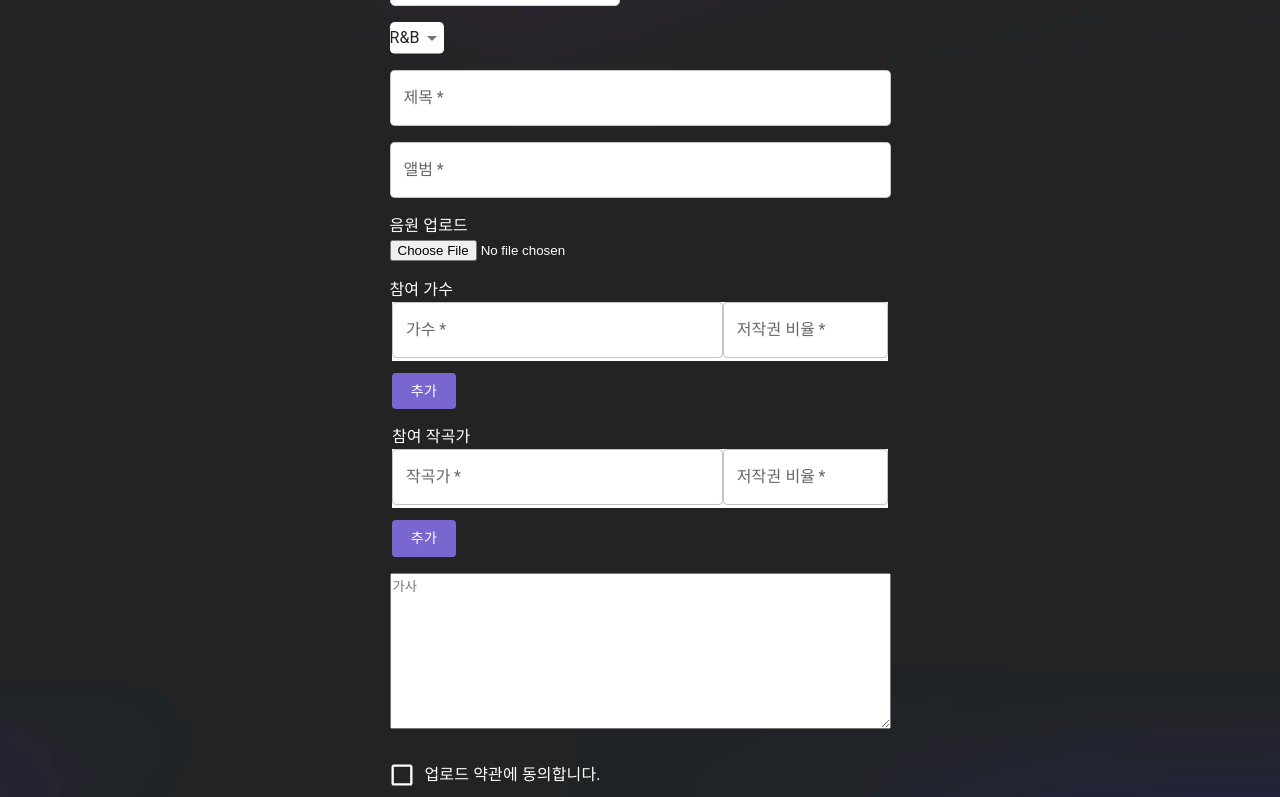
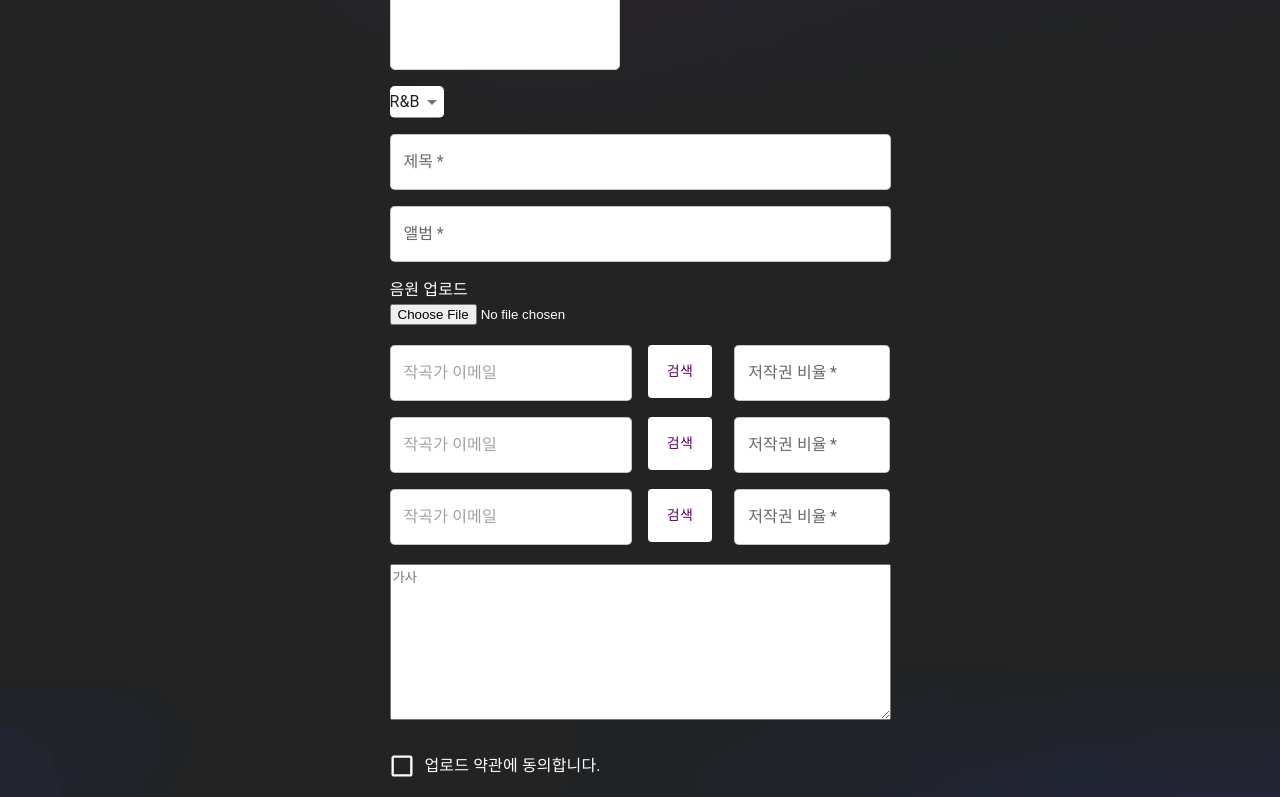
Before and after one commit to UXMUnderGraduate/22-S-Front, a React (Create React App) app: page /upload in a window 1280 px wide. Shown: the part 479-1276 px from the top of the page. Built offline with nearby package versions, Linux system fonts and the light colour scheme; sample sign-in values are in the browser's storage.

Commit message:
feat:저작권자 holder , rate

```diff
--- a/src/page/UploadPage.jsx
+++ b/src/page/UploadPage.jsx
@@ -1,27 +1,29 @@
 import React, { useState, useEffect } from 'react';
-
 import axios from 'axios';
 import {
   Button,
   CssBaseline,
   TextField,
   FormControl,
-  FormControlLabel,
-  Checkbox,
-  FormHelperText,
+  createTheme,
+  ThemeProvider,
   Grid,
   Box,
+  Checkbox,
+  FormControlLabel,
+  FormHelperText,
   Typography,
   Container,
   Select,
   MenuItem,
 } from '@mui/material/';
-import { createTheme, ThemeProvider } from '@mui/material/styles';
+import { useNavigate } from 'react-router-dom';
+import { useDropzone } from 'react-dropzone';
 import styled from 'styled-components';
-import { useDropzone } from 'react-dropzone';
-// import * as contractApi from '../services/contract';
-import { useNavigate } from 'react-router-dom';
-
+import { ListItemButton, Drawer, List, Divider, ListItem, ListItemText } from '@mui/material';
+const Boxs = styled(Box)`
+  padding-bottom: 40px !important;
+`;
 const thumbsContainer = {
   display: 'flex',
   flexDirection: 'row',
@@ -58,7 +60,6 @@ const img = {
   width: 220,
   height: 220,
 };
-
 const FormHelperTexts = styled(FormHelperText)`
   width: 100%;
   padding-left: 16px;
@@ -66,11 +67,14 @@ const FormHelperTexts = styled(FormHelperText)`
   color: #d32f2f !important;
 `;
 
-const Boxs = styled(Box)`
-  padding-bottom: 40px !important;
-`;
+function UploadPage() {
+  function CheckSession() {
+    if (localStorage.getItem('jwtToken') == null) {
+      window.location = 'http://localhost:3000';
+    }
+  }
+  setInterval(CheckSession(), 100);
 
-function RegisterPage() {
   const theme = createTheme({
     palette: {
       primary: {
@@ -84,22 +88,162 @@ function RegisterPage() {
       },
     },
   });
+  const navigate = useNavigate();
+  const [state, setState] = React.useState({
+    bottom: false,
+  });
+  const [data, setData] = useState([]);
+  const [holder, setholder] = useState([]);
+  const [rate, setRate] = useState([]);
+  const [image, setImage] = useState('');
+  const [checked, setChecked] = useState(false);
+  const [file, setFile] = useState([]);
   const [genre, setGenre] = useState('R&B');
-  const [checked, setChecked] = useState(false);
-  const [registerError, setRegisterError] = useState('');
-  const token = localStorage.getItem('token');
-  // let userId = localStorage.getItem('userId');
-  // let sellerContractAddress;
+  const token = localStorage.getItem('jwtToken');
+  const [search, setSearch] = useState('');
+  const ariaLabel = { 'aria-label': 'search' };
+  const anchor = 'bottom';
+  const [musicError, setMusicError] = useState(false);
+  const [rateError, setRateError] = useState(false);
+  const [UploadError, setUploadError] = useState('');
+
+  const handleImage = (event) => {
+    setImage(event.target.value);
+  };
+
+  const handleAgree = (event) => {
+    setChecked(event.target.checked);
+  };
+
+  const handleChange = (event) => {
+    setGenre(event.target.value);
+  };
+
+  const handleFile = (event) => {
+    setFile(event.target.value);
+  };
+
+  const handleOnKeyPress = (e) => {
+    if (e.key == ' ') {
+      handleRate(e);
+    }
+  };
+  const handleRate = (e) => {
+    setRate((rate) => {
+      return [...rate, e.target.value];
+    });
+  };
+
+  function clickSubmit() {
+    if (confirm('한번 업로드 하면 수정이 불가능합니다. 업로드 하시겠습니까?')) {
+      //form submit
+    } else {
+      return;
+    }
+  }
+
+  const toggleDrawer = (anchor, open) => (event) => {
+    handleOnClick();
+
+    if (event.type === 'keydown' && (event.key === 'Tab' || event.key === 'Shift')) {
+      return;
+    }
+    setState({ ...state, [anchor]: open });
+  };
+
+  const holderlist = (item) => {
+    setholder((holder) => {
+      console.log(holder);
+      return [...holder, item];
+    });
+  };
+
+  const list = (anchor) => (
+    <Box
+      style={{ fontColor: 'red' }}
+      sx={{ width: anchor === 'top' || anchor === 'bottom' ? 'auto' : 250 }}
+      role="presentation"
+      onClick={toggleDrawer(anchor, false)}
+      onKeyDown={toggleDrawer(anchor, false)}
+    >
+      <List>
+        {data.map((item) => (
+          <ListItem style={{ color: 'Black' }} key={item.id}>
+            <ListItemButton onClick={() => holderlist(item.id)}>
+              <ListItemText primary={item.nickname} />
+            </ListItemButton>
+          </ListItem>
+        ))}
+      </List>
+      <Divider />
+    </Box>
+  );
+
+  const onChangeSearch = (e) => {
+    setSearch(e.target.value);
+    toggleDrawer(anchor, true);
+  };
+
+  const handleOnClick = async () => {
+    // console.log(token);
+
+    await axios
+      .get(`http://${process.env.REACT_APP_BACKEND_URL}/api/v1/user?search=${search}`, {
+        headers: {
+          authorization: token,
+        },
+      })
+      .then((res) => {
+        setData(res.data.data);
+        console.log('데이터: ', data);
+        console.log('찾는 사람: ', search);
+        console.log('배열: ', holder);
+      })
+      .catch((err) => {
+        console.log(err);
+      });
+  };
+  //앨범 커버 드래그앤드롭
+  const [images, setImages] = useState([]);
+  const { getRootProps, getInputProps } = useDropzone({
+    accept: 'image/*',
+    onDrop: (acceptedImages) => {
+      setImages(
+        acceptedImages.map((image) =>
+          Object.assign(image, {
+            preview: URL.createObjectURL(image),
+          }),
+        ),
+      );
+      handleImage(image);
+    },
+  });
+
+  const thumbs = images.map((image) => (
+    <div style={thumb} key={image.name}>
+      <div style={thumbInner}>
+        <img src={image.preview} style={img} alt="" />
+      </div>
+    </div>
+  ));
+
+  useEffect(
+    () => () => {
+      // Make sure to revoke the Object URL to avoid memory leaks
+      images.forEach((image) => URL.revokeObjectURL(image.preview));
+    },
+    [images],
+  );
 
   const onhandlePost = async (data) => {
-    const { title, album, lylics, file, image } = data;
-    const postData = { title, album, lylics, genre, file, image };
+    const { title, album, image, lylics, file, holder, rate } = data;
+    const postData = { title, album, lylics, image, genre, file, holder, rate };
 
     // post
     await axios
-      .post(`http://${process.env.REACT_APP_BACKEND_URL}/api/v1/upload`, {
+      .post(`http://${process.env.REACT_APP_BACKEND_URL}/api/v1/upload`, postData, {
         headers: {
-          authorization: `${token}`,
+          authorization: token,
         },
         data: postData,
       })
@@ -110,16 +254,8 @@ function RegisterPage() {
       })
       .catch(function (err) {
         console.log(err);
-        setRegisterError('업로드에 실패하였습니다. 다시한번 확인해 주세요.');
+        setUploadError('업로드에 실패하였습니다. 다시한번 확인해 주세요.');
       });
-  };
-
-  const handleChange = (event) => {
-    setGenre(event.target.value);
-  };
-
-  const handleAgree = (event) => {
-    setChecked(event.target.checked);
   };
 
   const handleSubmit = (e) => {
@@ -128,15 +264,48 @@ function RegisterPage() {
     const data = new FormData(e.currentTarget);
     console.log(data);
     const genreType = genre;
+
     const joinData = {
       title: data.get('title'),
       album: data.get('album'),
       name: data.get('name'),
       lylics: data.get('lylics'),
-      file: data.get('file'),
-      image: data.get('image'),
+      file: file,
+      image: image,
       genre: genreType,
+      holder: holder,
+      rate: rate,
     };
+
+    //중복곡 체크
+    const musicCheck = document.getElementById('file').value;
+    if (!musicCheck) {
+      setMusicError('파일을 업로드 해주세요');
+    } else {
+      axios({
+        method: 'post',
+        url: `http://${process.env.REACT_APP_BACKEND_URL}/api/v1/upload/check`,
+        data: {
+          music: e.target.value,
+        },
+      })
+        .then((res) => {
+          if (res.data !== null) {
+            setMusicError('');
+          } else {
+            setMusicError('이미 존재하는 음악입니다.');
+          }
+        })
+        .catch((err) => {
+          console.error(err);
+        });
+    }
+    // 저작권 비율 체크
+    const sum = rate.reduce((accumultor, currentNumber) => accumultor * 1 + currentNumber * 1);
+    console.log(rate);
+    console.log(sum);
+    if (sum != 1) setRateError('저작권 총합이 1이하가 되도록 설정해주세요!');
+    else setRateError('');
 
     // 회원가입 동의 체크
     if (!checked) alert('올바른 양식과 함께 업로드 약관에 동의해주세요.');
@@ -144,61 +313,6 @@ function RegisterPage() {
       onhandlePost(joinData);
     }
   };
-
-  //엘범 커버 드래그앤드롭
-  const [files, setFiles] = useState([]);
-  const { getRootProps, getInputProps } = useDropzone({
-    accept: 'image/*',
-    onDrop: (acceptedFiles) => {
-      setFiles(
-        acceptedFiles.map((file) =>
-          Object.assign(file, {
-            preview: URL.createObjectURL(file),
-          }),
-        ),
-      );
-    },
-  });
-
-  const thumbs = files.map((file) => (
-    <div style={thumb} key={file.name}>
-      <div style={thumbInner}>
-        <img src={file.preview} style={img} alt="" />
-      </div>
-    </div>
-  ));
-
-  useEffect(
-    () => () => {
-      // Make sure to revoke the Object URL to avoid memory leaks
-      files.forEach((file) => URL.revokeObjectURL(file.preview));
-    },
-    [files],
-  );
-
-  //작곡가, 가수 추가 부분
-  const [countComposerList, setCountComposerList] = useState([0]);
-
-  const onAddComposerDiv = () => {
-    let countArr = [...countComposerList];
-    let counter = countArr.slice(-1)[0];
-    counter += 1;
-    countArr.push(counter); // index 사용 X
-    // countArr[counter] = counter	// index 사용 시 윗줄 대신 사용
-    setCountComposerList(countArr);
-  };
-
-  const [countSingerList, setCountSingerList] = useState([0]);
-
-  const onAddSingerDiv = () => {
-    let countArr = [...countSingerList];
-    let counter = countArr.slice(-1)[0];
-    counter += 1;
-    countArr.push(counter); // index 사용 X
-    // countArr[counter] = counter	// index 사용 시 윗줄 대신 사용
-    setCountSingerList(countArr);
-  };
-  const navigate = useNavigate();
 
   return (
     <ThemeProvider theme={theme}>
@@ -228,13 +342,25 @@ function RegisterPage() {
             >
               음원 업로드
             </Typography>
-            <Boxs component="form" noValidate onSubmit={handleSubmit} sx={{ mt: 3 }}>
+            <Boxs component="form" noValidate sx={{ mt: 3 }} onSubmit={handleSubmit}>
               <FormControl component="fieldset" variant="standard">
                 <Grid container spacing={2}>
                   <Grid item xs={12}>
-                    <label style={{ color: 'white' }}>앨범커버</label>
+                    <label style={{ color: 'white' }}>앨범커버</label> <br />
+                    <input
+                      type="file"
+                      id="file"
+                      accept="image/*"
+                      textDecoration="none"
+                      style={{ color: 'white', borderBox: 'white' }}
+                      required
+                      onChange={handleImage}
+                    />
+                  </Grid>
+                  <Grid item xs={12}>
+                    <label style={{ color: 'white' }}>썸네일 확인</label>
                     <div {...getRootProps({ className: 'dropzone' })}>
-                      <input {...getInputProps()} id="image" />
+                      <input {...getInputProps()} />
                       <aside style={thumbsContainer}> {thumbs}</aside>
                     </div>
                   </Grid>
@@ -243,9 +369,9 @@ function RegisterPage() {
                       sx={{ backgroundColor: 'white', borderRadius: '0.3em' }}
                       labelId="genre"
                       id="genre-select"
-                      value={genre}
                       required
                       label="genre"
+                      value={genre}
                       onChange={handleChange}
                     >
                       <MenuItem value={'R&B'}>R&B</MenuItem>
@@ -286,35 +412,113 @@ function RegisterPage() {
                     <input
                       type="file"
                       id="file"
-                      accept="music/mp3, music/mp4, music/flac, music/ogg, music/mp2, music/m4r"
+                      accept="audio/*"
                       textDecoration="none"
                       style={{ color: 'white', borderBox: 'white' }}
+                      onChange={handleFile}
+                    />
+                  </Grid>
+                  <FormHelperTexts>{musicError}</FormHelperTexts>
+
+                  <Grid item xs={12} sm={6}>
+                    <TextField
+                      sx={{ backgroundColor: 'white', borderRadius: '0.3em' }}
+                      required
+                      placeholder="작곡가 이메일"
+                      inputProps={ariaLabel}
+                      onChange={onChangeSearch}
+                    />
+                  </Grid>
+                  <Grid item xs={12} sm={2}>
+                    <Button style={{ backgroundColor: 'white', height: '95%' }} onClick={toggleDrawer(anchor, true)}>
+                      {' '}
+                      검색
+                    </Button>
+                  </Grid>
+                  <Drawer anchor={anchor} open={state[anchor]} onClose={toggleDrawer(anchor, false)}>
+                    {list(anchor)}
+                  </Drawer>
+                  <Grid item xs={12} sm={4}>
+                    <TextField
+                      sx={{ backgroundColor: 'white', borderRadius: '0.3em' }}
+                      variant="outlined"
+                      required
+                      fullWidth
+                      id="copyright"
+                      label="저작권 비율"
+                      name="copyright"
+                      autoComplete="copyright"
+                      color="secondary"
+                      onKeyPress={handleOnKeyPress}
                     />
                   </Grid>
 
-                  <Grid item xs={12}>
-                    <label style={{ color: 'white' }}>참여 가수</label>
-                    <CreateListDiv>
-                      <div style={{ display: 'inline-block' }}>
-                        <SingerList countSingerList={countSingerList} />
-                        <Button onClick={onAddSingerDiv} style={{ backgroundColor: '#7966ce', color: 'white' }}>
-                          추가
-                        </Button>
-                      </div>
-                    </CreateListDiv>
+                  <Grid item xs={12} sm={6}>
+                    <TextField
+                      sx={{ backgroundColor: 'white', borderRadius: '0.3em' }}
+                      required
+                      placeholder="작곡가 이메일"
+                      inputProps={ariaLabel}
+                      onChange={onChangeSearch}
+                    />
+                  </Grid>
+                  <Grid item xs={12} sm={2}>
+                    <Button style={{ backgroundColor: 'white', height: '95%' }} onClick={toggleDrawer(anchor, true)}>
+                      {' '}
+                      검색
+                    </Button>
+                  </Grid>
+                  <Drawer anchor={anchor} open={state[anchor]} onClose={toggleDrawer(anchor, false)}>
+                    {list(anchor)}
+                  </Drawer>
+                  <Grid item xs={12} sm={4}>
+                    <TextField
+                      sx={{ backgroundColor: 'white', borderRadius: '0.3em' }}
+                      variant="outlined"
+                      required
+                      fullWidth
+                      id="copyright"
+                      label="저작권 비율"
+                      name="copyright"
+                      autoComplete="copyright"
+                      color="secondary"
+                      onKeyPress={handleOnKeyPress}
+                    />
                   </Grid>
 
-                  <Grid item xs={12}>
-                    <CreateListDiv>
-                      <div style={{ display: 'inline-block' }}>
-                        <label style={{ color: 'white' }}>참여 작곡가</label>
-                        <ComposerList countComposerList={countComposerList} />
-                        <Button onClick={onAddComposerDiv} style={{ backgroundColor: '#7966ce', color: 'white' }}>
-                          추가
-                        </Button>
-                      </div>
-                    </CreateListDiv>
+                  <Grid item xs={12} sm={6}>
+                    <TextField
+                      sx={{ backgroundColor: 'white', borderRadius: '0.3em' }}
+                      required
+                      placeholder="작곡가 이메일"
+                      inputProps={ariaLabel}
+                      onChange={onChangeSearch}
+                    />
                   </Grid>
+                  <Grid item xs={12} sm={2}>
+                    <Button style={{ backgroundColor: 'white', height: '95%' }} onClick={toggleDrawer(anchor, true)}>
+                      {' '}
+                      검색
+                    </Button>
+                  </Grid>
+                  <Drawer anchor={anchor} open={state[anchor]} onClose={toggleDrawer(anchor, false)}>
+                    {list(anchor)}
+                  </Drawer>
+                  <Grid item xs={12} sm={4}>
+                    <TextField
+                      sx={{ backgroundColor: 'white', borderRadius: '0.3em' }}
+                      variant="outlined"
+                      required
+                      fullWidth
+                      id="copyright"
+                      label="저작권 비율"
+                      name="copyright"
+                      autoComplete="copyright"
+                      color="secondary"
+                      onKeyPress={handleOnKeyPress}
+                    />
+                  </Grid>
+                  <FormHelperTexts>{rateError}</FormHelperTexts>
 
                   <Grid item xs={12}>
                     <textarea
@@ -350,11 +554,12 @@ function RegisterPage() {
                   variant="contained"
                   sx={{ mt: 3, mb: 4 }}
                   style={{ backgroundColor: '#7966ce', height: '60px', fontSize: '20px' }}
+                  onClick={clickSubmit}
                 >
                   업로드
                 </Button>
               </FormControl>
-              <FormHelperTexts>{registerError}</FormHelperTexts>
+              <FormHelperTexts style={{ marginTop: '-20px' }}>{UploadError}</FormHelperTexts>
             </Boxs>
           </Box>
         </Container>
@@ -363,99 +568,4 @@ function RegisterPage() {
   );
 }
 
-export default RegisterPage;
-
-//참여자 추가
-const DetailDiv = styled.div`
-  div {
-    margin-bottom: 3px;
-    display: flex;
-  }
-`;
-
-const CreateListDiv = styled.div`
-  width: 100%;
-  display: flex;
-  align-items: center;
-  flex-direction: column;
-`;
-
-const ComposerList = (props) => {
-  return (
-    <DetailDiv>
-      {props.countComposerList &&
-        props.countComposerList.map((item, i) => (
-          <div key={i}>
-            <div>
-              <Grid item xs={12} sm={8}>
-                <TextField
-                  variant="outlined"
-                  required
-                  fullWidth
-                  id="name"
-                  label="작곡가"
-                  name="name"
-                  autoComplete="name"
-                  sx={{ backgroundColor: 'white' }}
-                  color="secondary"
-                />
-              </Grid>
-              <Grid item xs={12} sm={4}>
-                <TextField
-                  variant="outlined"
-                  required
-                  fullWidth
-                  id="copyright"
-                  label="저작권 비율"
-                  name="copyright"
-                  autoComplete="copyright"
-                  sx={{ backgroundColor: 'white' }}
-                  color="secondary"
-                />
-              </Grid>
-            </div>
-          </div>
-        ))}
-    </DetailDiv>
-  );
-};
-
-const SingerList = (props) => {
-  return (
-    <DetailDiv>
-      {props.countSingerList &&
-        props.countSingerList.map((item, i) => (
-          <div key={i}>
-            <div>
-              <Grid item xs={12} sm={8}>
-                <TextField
-                  variant="outlined"
-                  required
-                  fullWidth
-                  id="singer"
-                  label="가수"
-                  name="singer"
-                  autoComplete="singer"
-                  sx={{ backgroundColor: 'white' }}
-                  color="secondary"
-                />
-              </Grid>
-              <Grid item xs={12} sm={4}>
-                <TextField
-                  variant="outlined"
-                  required
-                  fullWidth
-                  id="copyright"
-                  label="저작권 비율"
-                  name="copyright"
-                  autoComplete="copyright"
-                  sx={{ backgroundColor: 'white' }}
-                  color="secondary"
-                />
-              </Grid>
-            </div>
-          </div>
-        ))}
-    </DetailDiv>
-  );
-};
+export default UploadPage;
```
